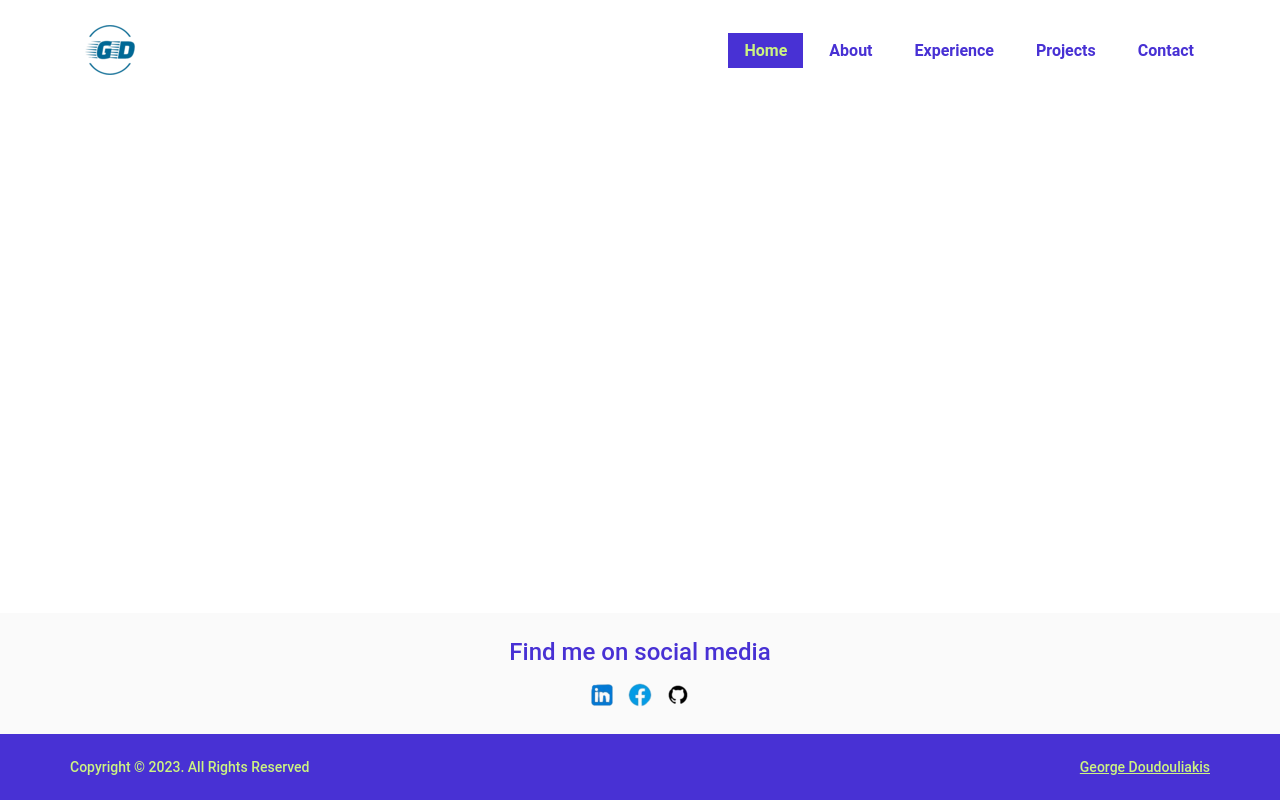
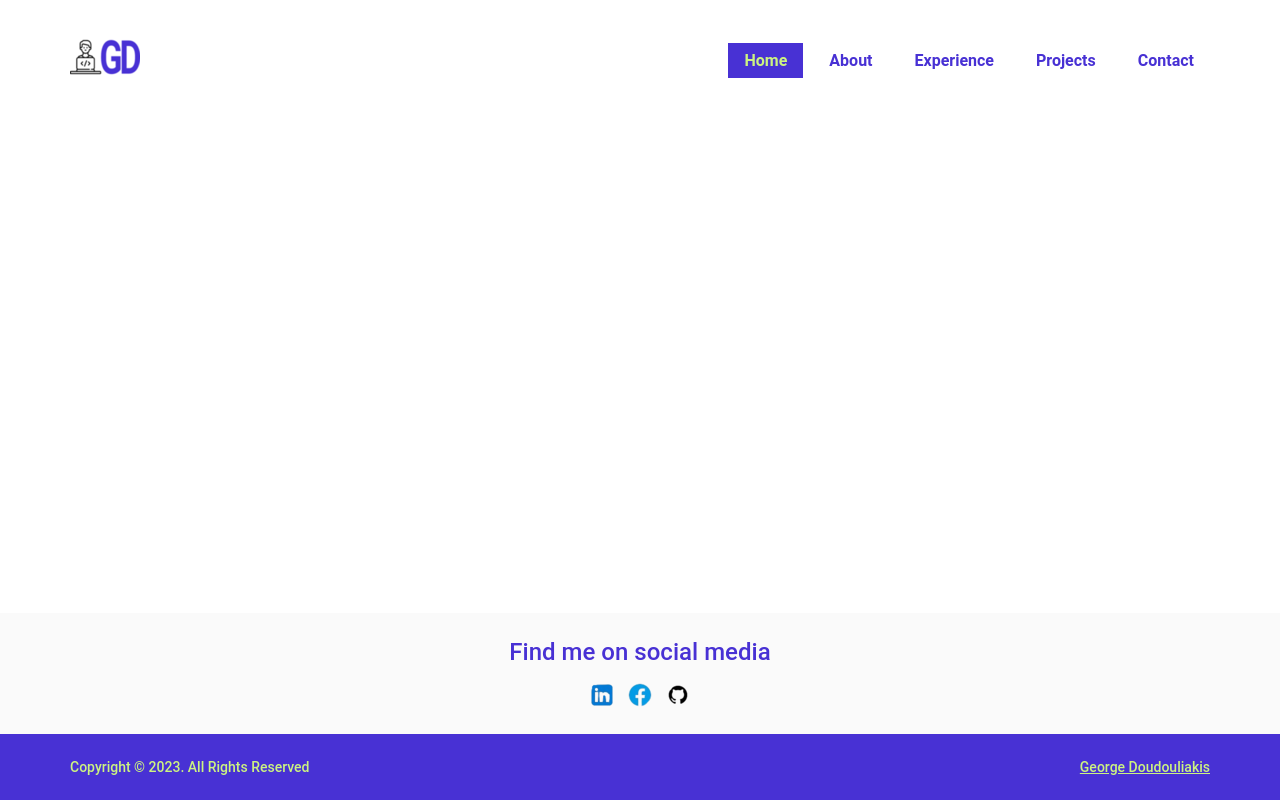
Before and after one commit to GeorgiosDoudouliakis/george-doudouliakis-dev, an Angular app: page / in a window 1280 px wide. Built offline with nearby package versions, Linux system fonts and the light colour scheme.

Commit message:
refactor: Change brand logo and min height of main tag

```diff
--- a/src/app/app.component.scss
+++ b/src/app/app.component.scss
@@ -1,9 +1,9 @@
 :host {
    main {
-     min-height: calc(100vh - 313px);
+     min-height: calc(100vh - 333px);
 
      @media(min-width: 768px) {
-      min-height: calc(100vh - 287px);
+      min-height: calc(100vh - 307px);
      }
   }
 }
--- a/src/app/components/header/header.component.html
+++ b/src/app/components/header/header.component.html
@@ -1,6 +1,6 @@
 <header class="container">
   <a class="brand-container" routerLink="/">
-    <img class="responsive-img" ngSrc="/assets/images/brand_logo.png" alt="George Doudouliakis brand logo" width="80" height="50" [priority]="true">
+    <img class="responsive-img" ngSrc="/assets/images/brand_logo.png" alt="George Doudouliakis brand logo" width="70" height="70" [priority]="true">
   </a>
 
   @if (isOnMobile()) {
--- a/src/app/components/header/header.component.scss
+++ b/src/app/components/header/header.component.scss
@@ -7,8 +7,8 @@
     padding: var(--container-padding);
 
     .brand-container {
-      width: 80px;
-      height: 50px;
+      width: 70px;
+      height: 70px;
     }
   }
 }
```
Also changed, not shown: src/assets/images/brand_logo.png.
